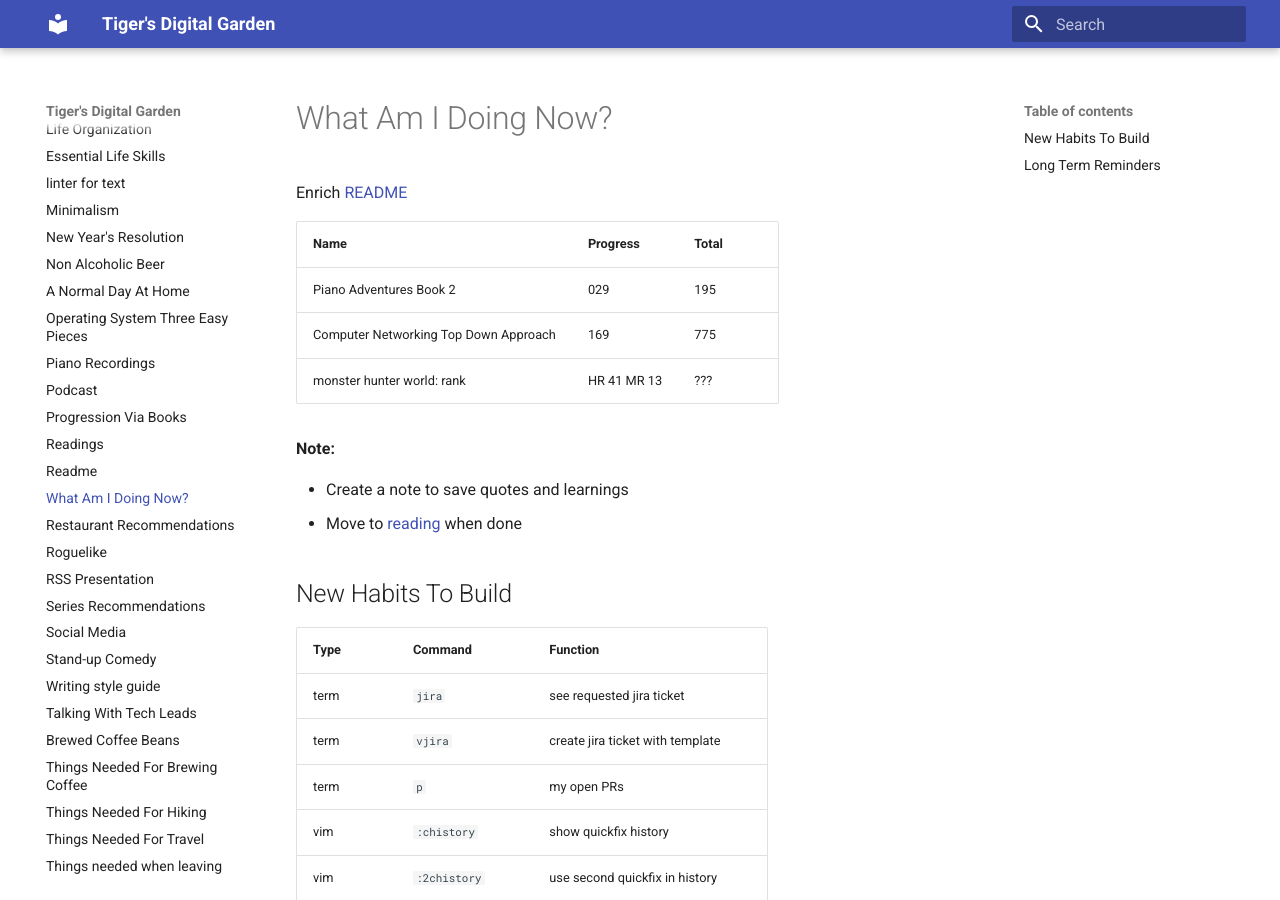
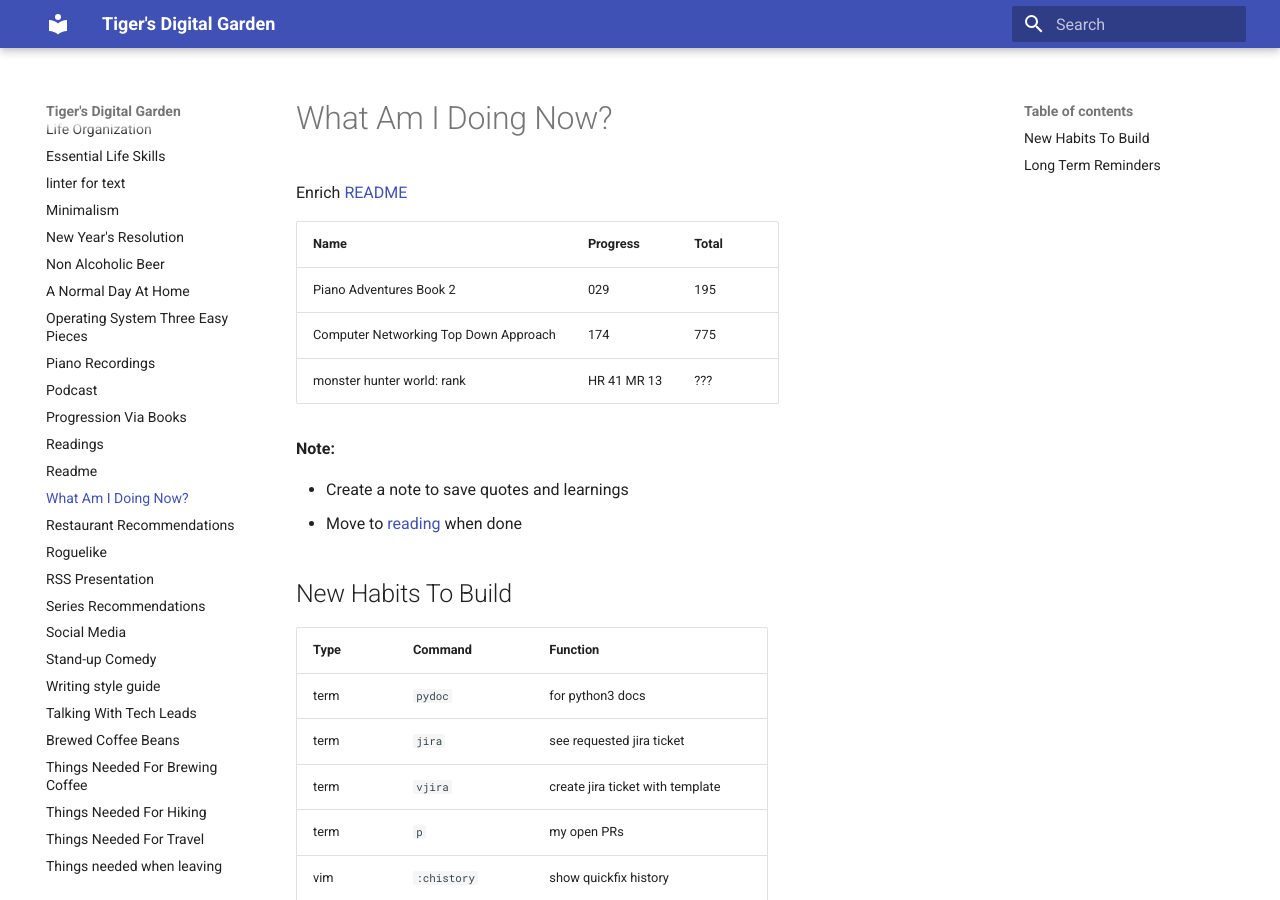
Before and after one commit to ynotstartups/notes, an MkDocs documentation site: the page built from notes/reminders.md, in a window 1280 px wide and 900 px high. Built offline with MkDocs 1.6.1 and Material for MkDocs 9.7.7, drawn with Linux system fonts in a browser that asks for light colours.

Commit message:
update progress

```diff
--- a/notes/reminders.md
+++ b/notes/reminders.md
@@ -5,7 +5,7 @@ Enrich [README](./readmereadme.md)
 | Name                                  | Progress    | Total |
 | ------------------------------------- | ----------- | ----- |
 | Piano Adventures Book 2               | 029         | 195   |
-| Computer Networking Top Down Approach | 169         | 775   |
+| Computer Networking Top Down Approach | 174         | 775   |
 | monster hunter world: rank            | HR 41 MR 13 | ???   |
 
 **Note:**
@@ -17,6 +17,7 @@ Enrich [README](./readmereadme.md)
 
 | Type     | Command           | Function                           |
 | -------- | ----------------- | ---------------------------------- |
+| term     | `pydoc`           | for python3 docs                   |
 | term     | `jira`            | see requested jira ticket          |
 | term     | `vjira`           | create jira ticket with template   |
 | term     | `p`               | my open PRs                        |
```
